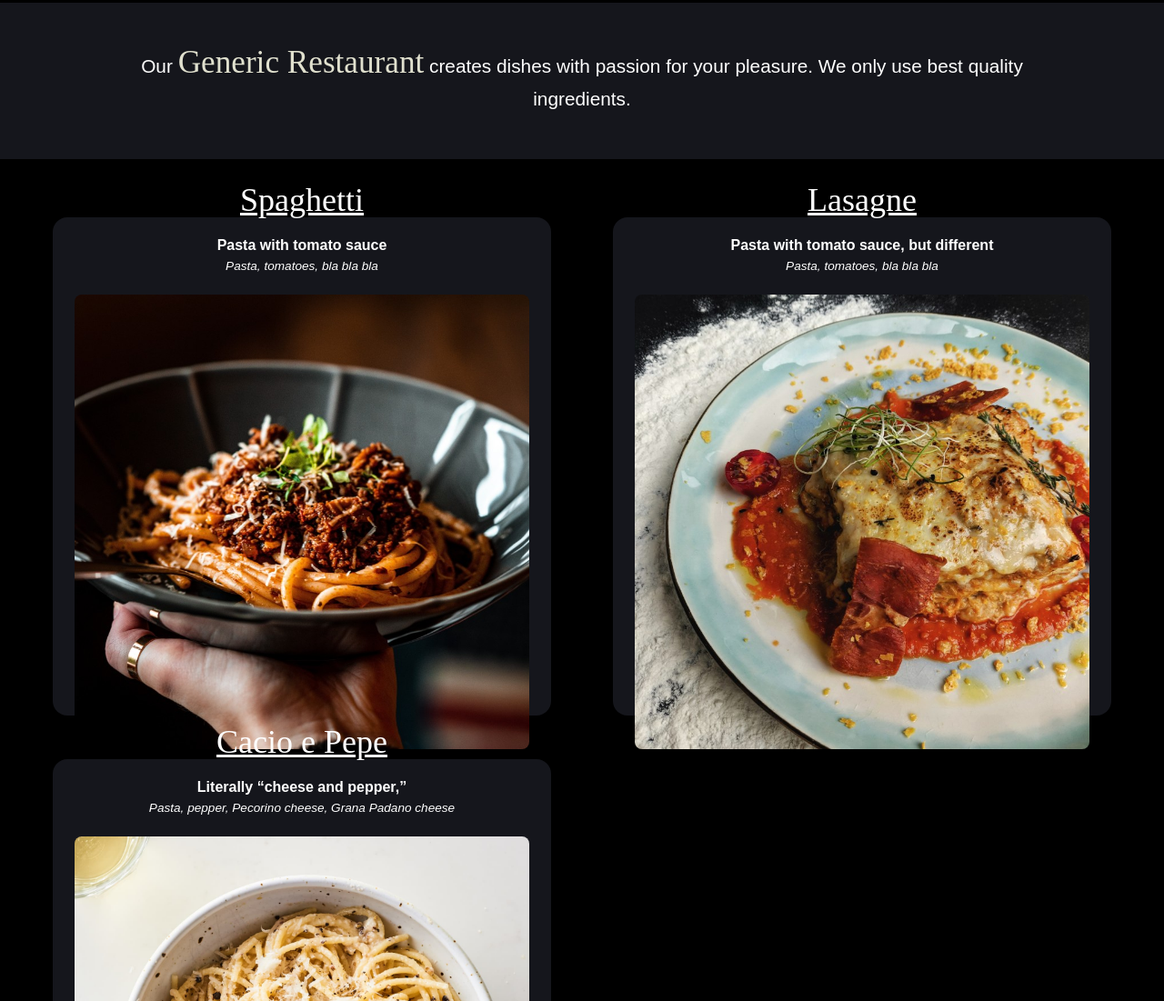
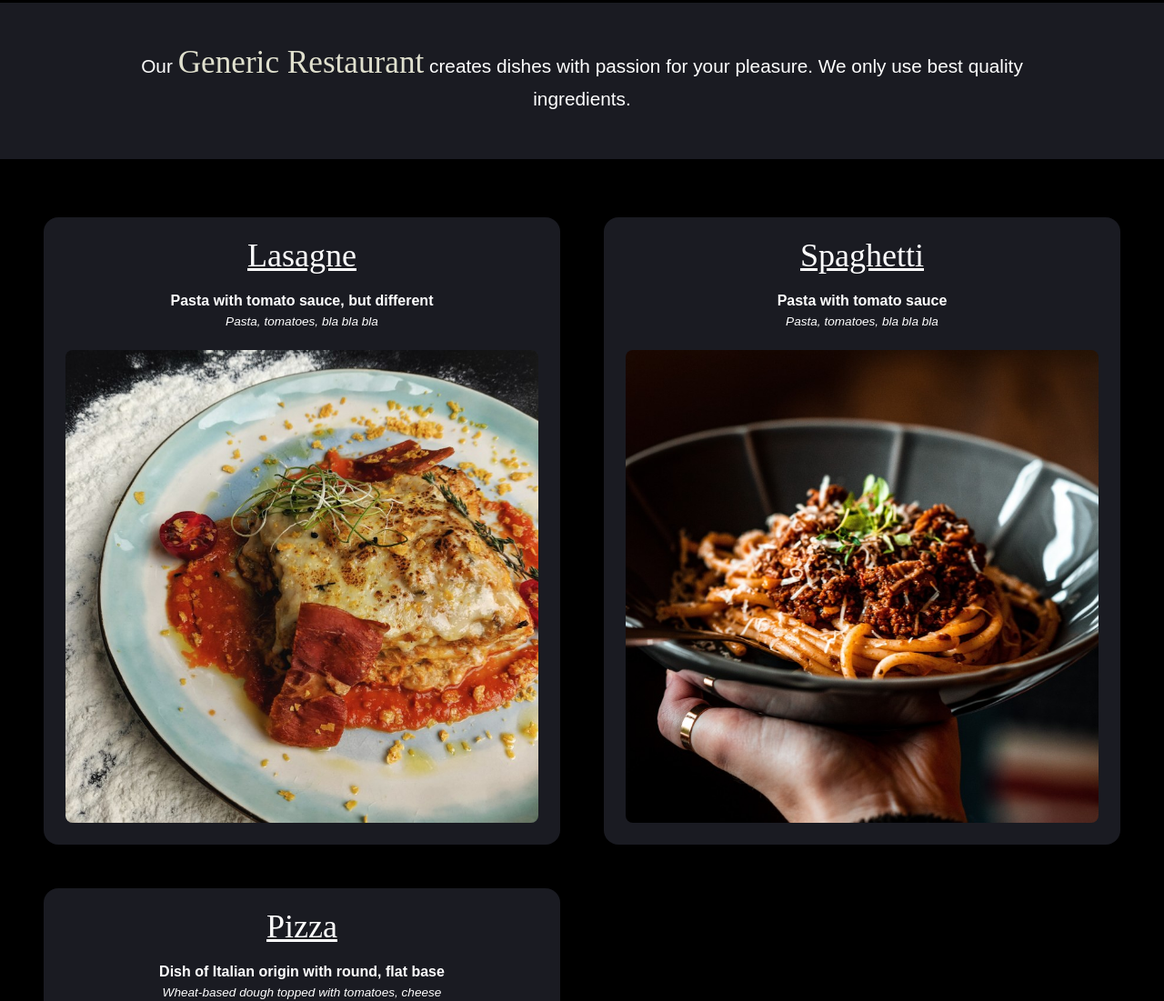
Before and after one commit to finestedm/Restaurant-Page, a website built with webpack: page src/template.html in a window 1280 px wide. Shown: the part 759-1860 px from the top of the page at 91% size. Built offline with nearby package versions, Linux system fonts and the light colour scheme.

```diff
--- a/src/pages/home.js
+++ b/src/pages/home.js
@@ -1,10 +1,12 @@
 import { Dish, foodList } from "../resources/foodlist.js";
 import { website } from "./website.js";
 import { foodListObjects } from "../resources/foodlist.js";
+let alreadyPicked = [];
+
 
 export function generateHome() {
     const tabSpecificContent = document.createElement('div');
-    tabSpecificContent.classList.add('tab-specific-content')
+    tabSpecificContent.classList.add('tab-specific-content', 'main')
     const main = document.createElement('main');
     tabSpecificContent.append(main, generateRestaurantInfo());
     return tabSpecificContent;
@@ -18,8 +20,22 @@
     const foodExamples = document.createElement('ul');
     foodExamples.classList.add('food-examples');
 
-    foodExamples.append(foodListObjects[0].foodCard, foodListObjects[1].foodCard, foodListObjects[2].foodCard);
+    for (let i = 0; i < 3; i++) {
+        foodExamples.append(foodListObjects[getRandomNumber()].foodCard)
+    }
+
     infoHolder.append(description, foodExamples);
 
     return infoHolder;
 }
+
+
+function getRandomNumber() {
+    while (alreadyPicked.length < 3) {
+        let picked = Math.floor(Math.random() * foodListObjects.length);
+        if (alreadyPicked.includes(picked) === false) {
+            alreadyPicked.push(picked);
+            return picked;
+        }
+    }
+}
--- a/src/pages/menu.js
+++ b/src/pages/menu.js
@@ -3,7 +3,9 @@
 export function generateMenu() {
     const menuHolder = document.createElement('ul')
     menuHolder.classList.add('tab-specific-content', 'menu-holder')
-    menuHolder.append(foodListObjects[0].foodCard, foodListObjects[1].foodCard, foodListObjects[2].foodCard);
+    for (let i = 0; i < foodListObjects.length; i++) {
+        menuHolder.append(foodListObjects[i].foodCard);
+    }
 
     return menuHolder;
 }
--- a/src/resources/foodlist.js
+++ b/src/resources/foodlist.js
@@ -1,6 +1,7 @@
 import spaghettiPhoto from '../images/spaghetti.jpg'
 import lasagnePhoto from '../images/lasagne.jpg'
 import ciacioPhoto from '../images/Cacio-e-Pepe.jpeg'
+import pizza from '../images/pizza.jpg'
 
 
 export let foodListObjects = []
@@ -37,7 +38,8 @@
 export const foodList = [
     ['Spaghetti', 'Pasta with tomato sauce', 'Pasta, tomatoes, bla bla bla', spaghettiPhoto],
     ['Lasagne', 'Pasta with tomato sauce, but different', 'Pasta, tomatoes, bla bla bla', lasagnePhoto],
-    ['Cacio e Pepe', 'Literally “cheese and pepper,”', 'Pasta, pepper, Pecorino cheese, Grana Padano cheese', ciacioPhoto]
+    ['Cacio e Pepe', 'Literally “cheese and pepper”', 'Pasta, pepper, Pecorino cheese, Grana Padano cheese', ciacioPhoto],
+    ['Pizza', 'Dish of Italian origin with round, flat base', 'Wheat-based dough topped with tomatoes, cheese', pizza]
 ]
 
 for (let i = 0; i < foodList.length; i++) {
--- a/src/style.css
+++ b/src/style.css
@@ -221,7 +221,7 @@
 
 .tab-specific-content p {
 
-    background-color: #15161C;
+    background-color: #1a1b22;
     font-size: 1.3rem;
     font-weight: 300;
     padding: 3rem 10%;
@@ -245,6 +245,7 @@
 .menu-holder {
     display: grid;
     grid-template-columns: repeat(auto-fit, minmax(400px, 1fr));
+    grid-template-rows: repeat(auto-fit, minmax(400px, 1fr));
     margin: 2rem;
     gap: 1rem;
     justify-items: center;
@@ -257,11 +258,9 @@
     justify-content: center;
     align-items: center;
     padding: 1.5rem;
-    background-color: #15161C;
+    background-color: #1a1b22;
     border-radius: 1rem;
     gap: .5rem;
-    max-width: 500px;
-    max-height: 500px;
     transition: all .3s ease;
     margin: 1rem;
 }
@@ -269,8 +268,7 @@
 .food-examples li:hover,
 .menu-holder li:hover {
     scale: 1.02;
-    background-color: #15161C;
-    box-shadow: 0 0 40px hsla(0, 0%, 100%, 0.2);
+    box-shadow: 0 0 40px hsla(0, 0%, 100%, 0.25);
 }
 
 .food-examples li h2,
```
Also changed, not shown: src/images/pizza.jpg (added).
